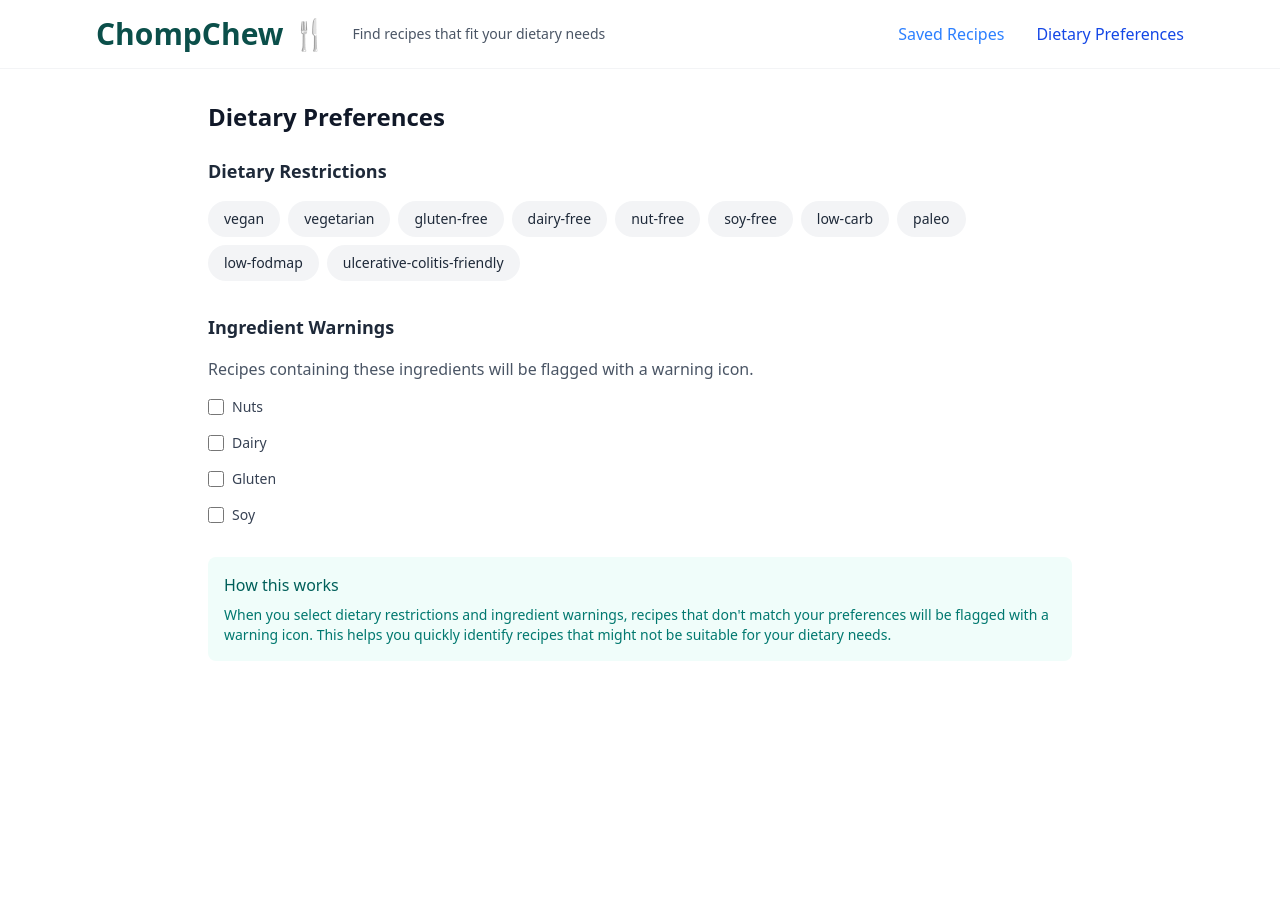
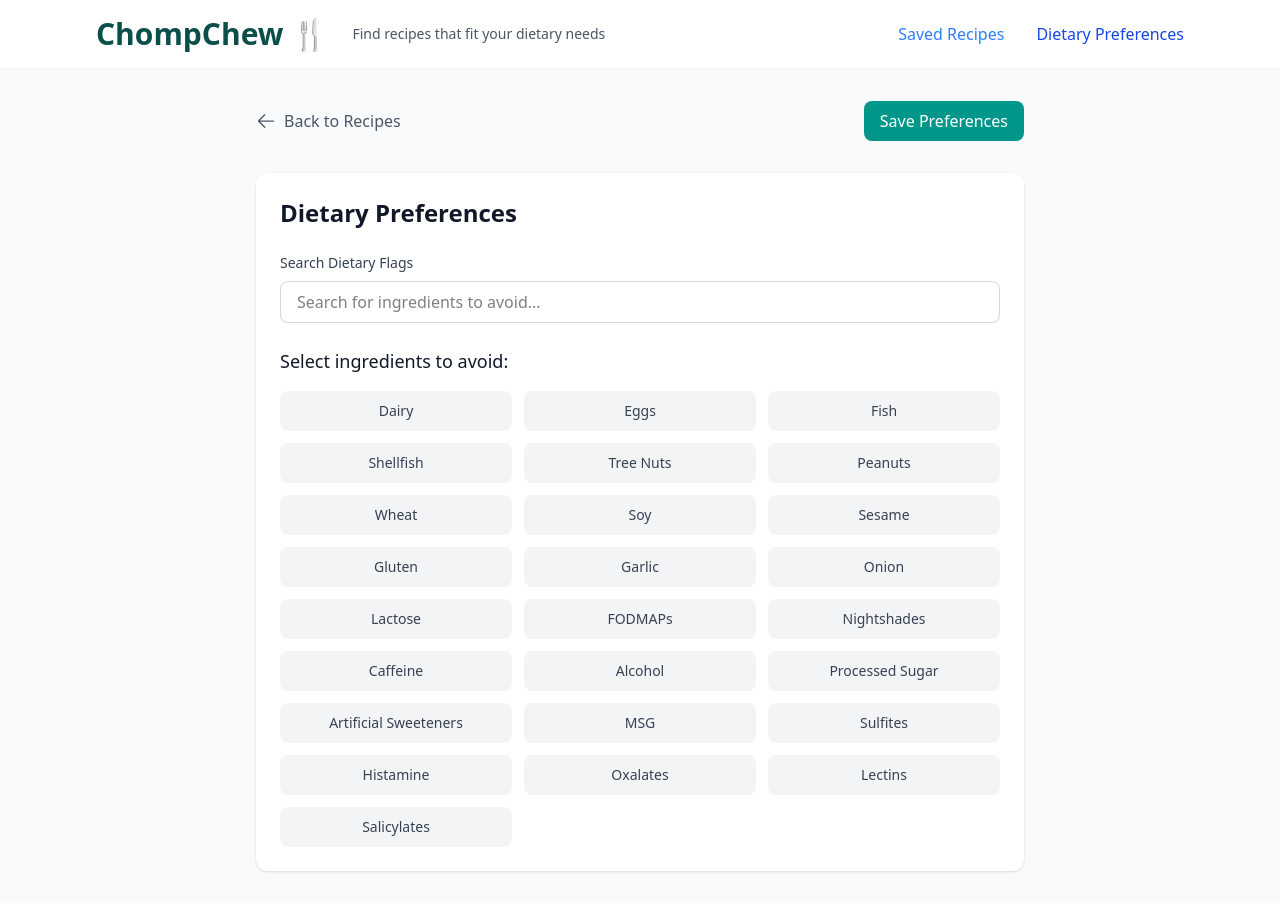
Before and after one commit to Pbein/ChompChew, a React (Vite) app: page /preferences in a window 1280 px wide. Shown: the top 912 px of the page. Before the commit the page ends 869 px from the top, so only its background shows below. Built offline with nearby package versions, Linux system fonts and the light colour scheme.

Commit message:
Updated the preferences pag to remove the tags for filtering since they are on the front page and updated the functionality of the preferences page

```diff
--- a/src/App.tsx
+++ b/src/App.tsx
@@ -1,7 +1,6 @@
-import React, { Suspense, lazy } from 'react';
 import { BrowserRouter as Router, Routes, Route } from 'react-router-dom';
+import { lazy, Suspense } from 'react';
 import ErrorBoundary from './components/common/ErrorBoundary';
-import LoadingSpinner from './components/common/LoadingSpinner';
 import BottomNav from './components/navigation/BottomNav';
 import { DesktopNav } from './components/navigation/DesktopNav';
 
@@ -15,10 +14,10 @@ const App: React.FC = () => {
   return (
     <Router>
       <ErrorBoundary>
-        <div className="flex flex-col min-h-screen">
+        <div className="min-h-screen bg-white">
           <DesktopNav />
-          <main className="flex-grow">
-            <Suspense fallback={<LoadingSpinner className="min-h-screen" />}>
+          <main className="pb-16">
+            <Suspense fallback={<div className="flex items-center justify-center min-h-screen">Loading...</div>}>
               <Routes>
                 <Route path="/" element={<HomePage />} />
                 <Route path="/recipe/:id" element={<RecipeDetailPage />} />
--- a/src/pages/PreferencesPage.tsx
+++ b/src/pages/PreferencesPage.tsx
@@ -1,80 +1,144 @@
-import { useLocalStorage } from '../hooks/useLocalStorage';
-import { DIET_TAGS } from '../constants';
-import BottomNav from '../components/navigation/BottomNav';
+import { useState, useEffect } from 'react';
+import { useNavigate } from 'react-router-dom';
+import { ArrowLeftIcon } from '@heroicons/react/24/outline';
+
+const DIETARY_FLAGS = [
+  'Dairy',
+  'Eggs',
+  'Fish',
+  'Shellfish',
+  'Tree Nuts',
+  'Peanuts',
+  'Wheat',
+  'Soy',
+  'Sesame',
+  'Gluten',
+  'Garlic',
+  'Onion',
+  'Lactose',
+  'FODMAPs',
+  'Nightshades',
+  'Caffeine',
+  'Alcohol',
+  'Processed Sugar',
+  'Artificial Sweeteners',
+  'MSG',
+  'Sulfites',
+  'Histamine',
+  'Oxalates',
+  'Lectins',
+  'Salicylates'
+];
 
 const PreferencesPage = () => {
-  const [selectedDietTags, setSelectedDietTags] = useLocalStorage<string[]>('SELECTED_TAGS', []);
-  const [avoidedIngredients, setAvoidedIngredients] = useLocalStorage<string[]>('AVOIDED_INGREDIENTS', []);
+  const navigate = useNavigate();
+  const [avoidedIngredients, setAvoidedIngredients] = useState<string[]>([]);
+  const [searchQuery, setSearchQuery] = useState('');
 
-  const handleDietTagToggle = (tag: string) => {
-    setSelectedDietTags(prev =>
-      prev.includes(tag)
-        ? prev.filter(t => t !== tag)
-        : [...prev, tag]
-    );
+  useEffect(() => {
+    const savedPreferences = localStorage.getItem('avoidedIngredients');
+    if (savedPreferences) {
+      setAvoidedIngredients(JSON.parse(savedPreferences));
+    }
+  }, []);
+
+  const handleSavePreferences = () => {
+    localStorage.setItem('avoidedIngredients', JSON.stringify(avoidedIngredients));
+    navigate('/');
   };
 
+  const toggleIngredient = (ingredient: string) => {
+    setAvoidedIngredients(prev => {
+      if (prev.includes(ingredient)) {
+        return prev.filter(item => item !== ingredient);
+      } else {
+        return [...prev, ingredient];
+      }
+    });
+  };
+
+  const filteredFlags = DIETARY_FLAGS.filter(flag =>
+    flag.toLowerCase().includes(searchQuery.toLowerCase())
+  );
+
   return (
-    <div className="min-h-screen bg-white pb-16">
-      <div className="max-w-4xl mx-auto px-4 py-8">
+    <div className="min-h-screen bg-gray-50 py-8 px-4 sm:px-6 lg:px-8">
+      <div className="max-w-3xl mx-auto">
+        <div className="flex items-center justify-between mb-8">
+          <button
+            onClick={() => navigate('/')}
+            className="flex items-center text-gray-600 hover:text-gray-900"
+          >
+            <ArrowLeftIcon className="h-5 w-5 mr-2" />
+            Back to Recipes
+          </button>
+          <button
+            onClick={handleSavePreferences}
+            className="px-4 py-2 bg-teal-600 text-white rounded-lg hover:bg-teal-700 transition-colors duration-200"
+          >
+            Save Preferences
+          </button>
+        </div>
+
+        <div className="bg-white rounded-xl shadow-sm p-6">
           <h1 className="text-2xl font-bold text-gray-900 mb-6">Dietary Preferences</h1>
 
-        <div className="mb-8">
-          <h2 className="text-lg font-semibold text-gray-800 mb-4">Dietary Restrictions</h2>
-          <div className="flex flex-wrap gap-2">
-            {DIET_TAGS.map((tag) => (
+          <div className="mb-6">
+            <label htmlFor="search" className="block text-sm font-medium text-gray-700 mb-2">
+              Search Dietary Flags
+            </label>
+            <input
+              type="text"
+              id="search"
+              value={searchQuery}
+              onChange={(e) => setSearchQuery(e.target.value)}
+              placeholder="Search for ingredients to avoid..."
+              className="w-full px-4 py-2 border border-gray-300 rounded-lg focus:ring-2 focus:ring-teal-500 focus:border-teal-500"
+            />
+          </div>
+
+          <div className="space-y-4">
+            <h2 className="text-lg font-medium text-gray-900">Select ingredients to avoid:</h2>
+            <div className="grid grid-cols-1 sm:grid-cols-2 md:grid-cols-3 gap-3">
+              {filteredFlags.map((flag) => (
                 <button
-                key={tag}
-                onClick={() => handleDietTagToggle(tag)}
-                className={`px-4 py-2 rounded-full text-sm font-medium transition-colors ${
-                  selectedDietTags.includes(tag)
-                    ? 'bg-teal-100 text-teal-800 border border-teal-200'
-                    : 'bg-gray-100 text-gray-800 hover:bg-gray-200'
+                  key={flag}
+                  onClick={() => toggleIngredient(flag)}
+                  className={`px-4 py-2 rounded-lg text-sm font-medium transition-colors duration-200 ${
+                    avoidedIngredients.includes(flag)
+                      ? 'bg-teal-100 text-teal-800 border-2 border-teal-500'
+                      : 'bg-gray-100 text-gray-700 hover:bg-gray-200 border-2 border-transparent'
                   }`}
                 >
-                {tag}
+                  {flag}
                 </button>
               ))}
             </div>
           </div>
 
-        <div className="mb-8">
-          <h2 className="text-lg font-semibold text-gray-800 mb-4">Ingredient Warnings</h2>
-          <p className="text-gray-600 mb-4">
-            Recipes containing these ingredients will be flagged with a warning icon.
-          </p>
-          <div className="space-y-4">
-            {['Nuts', 'Dairy', 'Gluten', 'Soy'].map((ingredient) => (
-              <div key={ingredient} className="flex items-center">
-                <input
-                  type="checkbox"
-                  id={ingredient.toLowerCase()}
-                  checked={avoidedIngredients.includes(ingredient.toLowerCase())}
-                  onChange={() => {
-                    setAvoidedIngredients(prev =>
-                      prev.includes(ingredient.toLowerCase())
-                        ? prev.filter(i => i !== ingredient.toLowerCase())
-                        : [...prev, ingredient.toLowerCase()]
-                    );
-                  }}
-                  className="h-4 w-4 text-teal-600 focus:ring-teal-500 border-gray-300 rounded"
-                />
-                <label htmlFor={ingredient.toLowerCase()} className="ml-2 block text-sm text-gray-700">
+          {avoidedIngredients.length > 0 && (
+            <div className="mt-8">
+              <h2 className="text-lg font-medium text-gray-900 mb-3">Currently Avoiding:</h2>
+              <div className="flex flex-wrap gap-2">
+                {avoidedIngredients.map((ingredient) => (
+                  <span
+                    key={ingredient}
+                    className="px-3 py-1 bg-teal-100 text-teal-800 rounded-full text-sm font-medium flex items-center gap-1"
+                  >
                     {ingredient}
-                </label>
-              </div>
+                    <button
+                      onClick={() => toggleIngredient(ingredient)}
+                      className="ml-1 text-teal-600 hover:text-teal-800"
+                    >
+                      ×
+                    </button>
+                  </span>
                 ))}
               </div>
             </div>
-
-        <div className="bg-teal-50 p-4 rounded-lg">
-          <h3 className="text-teal-800 font-medium mb-2">How this works</h3>
-          <p className="text-teal-700 text-sm">
-            When you select dietary restrictions and ingredient warnings, recipes that don't match your preferences will be flagged with a warning icon. This helps you quickly identify recipes that might not be suitable for your dietary needs.
-          </p>
+          )}
         </div>
       </div>
-      <BottomNav />
     </div>
   );
 };
```
Lines whose indentation alone changed are shown as unchanged.
